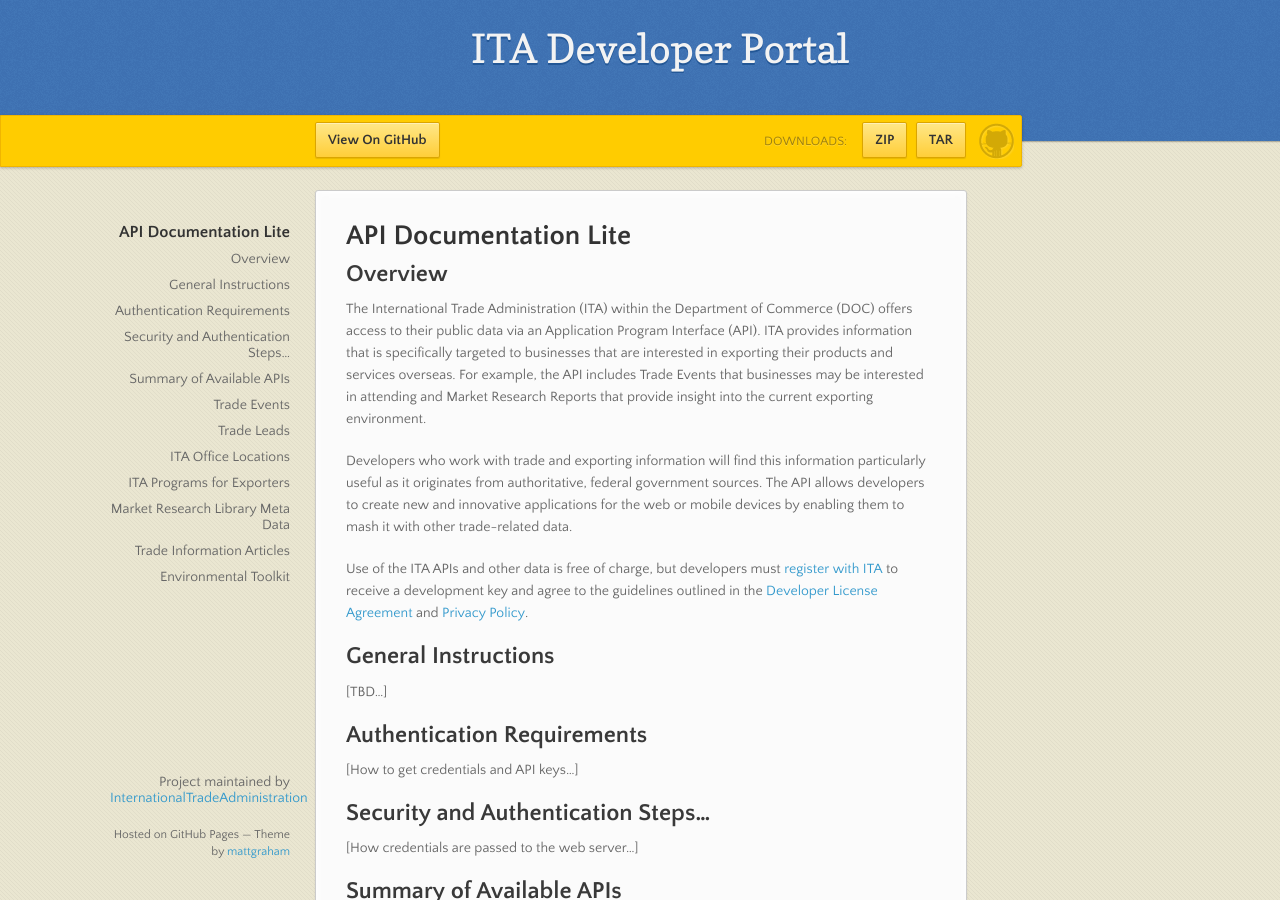
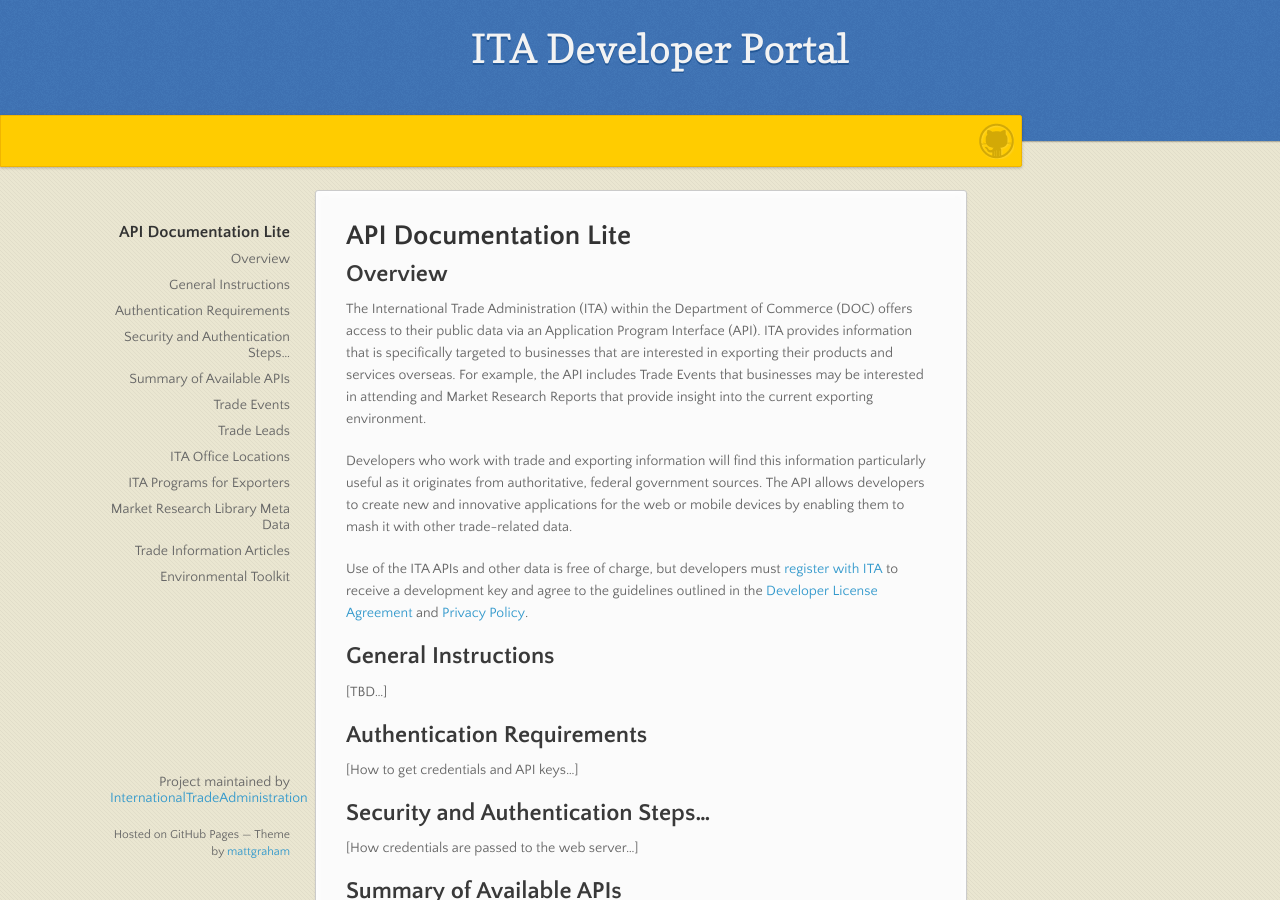
Before and after one commit to InternationalTradeAdministration/developerportal, a Jekyll site: the page built from index.markdown, in a window 1280 px wide and 900 px high. Built offline with Jekyll 4.4.1, drawn with Linux system fonts in a browser that asks for light colours; nearby versions of some CDN libraries.

Commit message:
Update default.html

```diff
--- a/_layouts/default.html
+++ b/_layouts/default.html
@@ -23,14 +23,6 @@
 
       <div id="banner">
         <span id="logo"></span>
-
-        <a href="https://github.com/InternationalTradeAdministration/developerportal" class="button fork"><strong>View On GitHub</strong></a>
-        <div class="downloads">
-          <span>Downloads:</span>
-          <ul>
-            <li><a href="https://github.com/InternationalTradeAdministration/developerportal/zipball/master" class="button">ZIP</a></li>
-            <li><a href="https://github.com/InternationalTradeAdministration/developerportal/tarball/master" class="button">TAR</a></li>
-          </ul>
         </div>
       </div><!-- end banner -->
 
```
